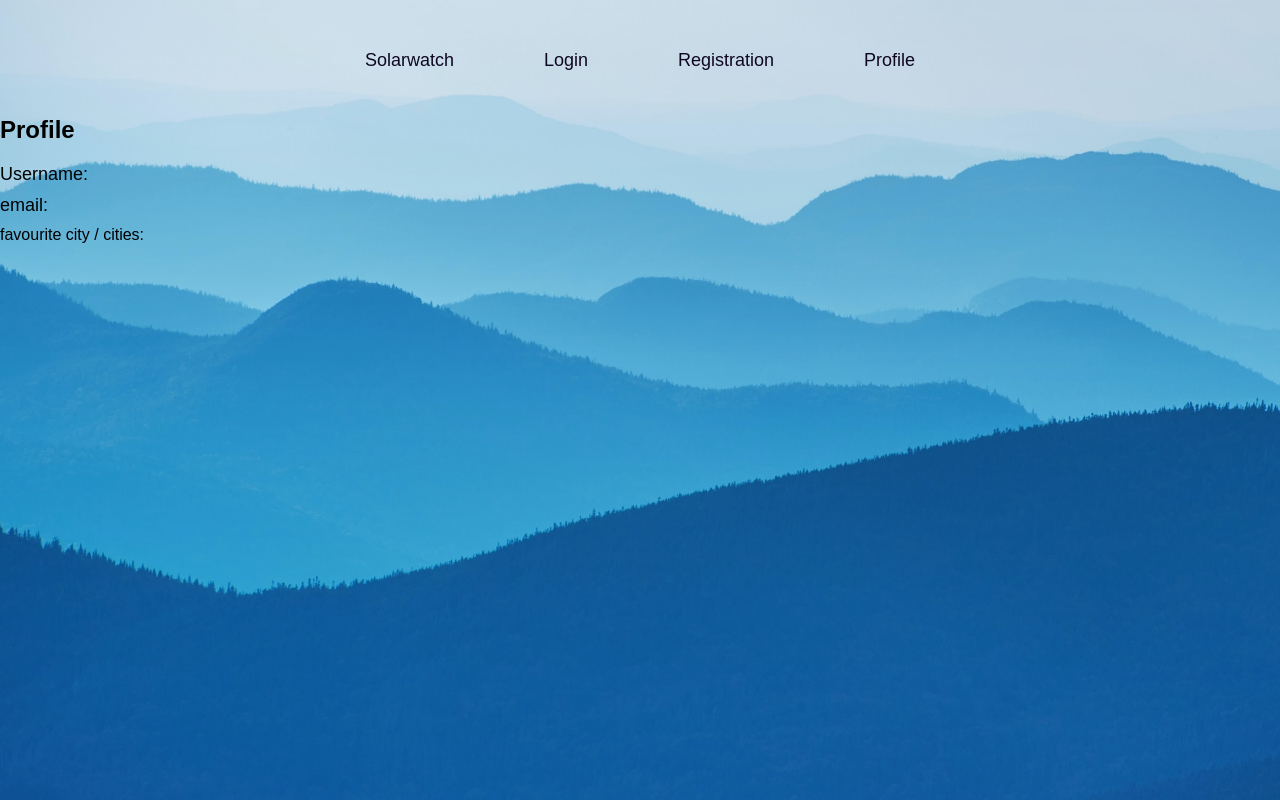
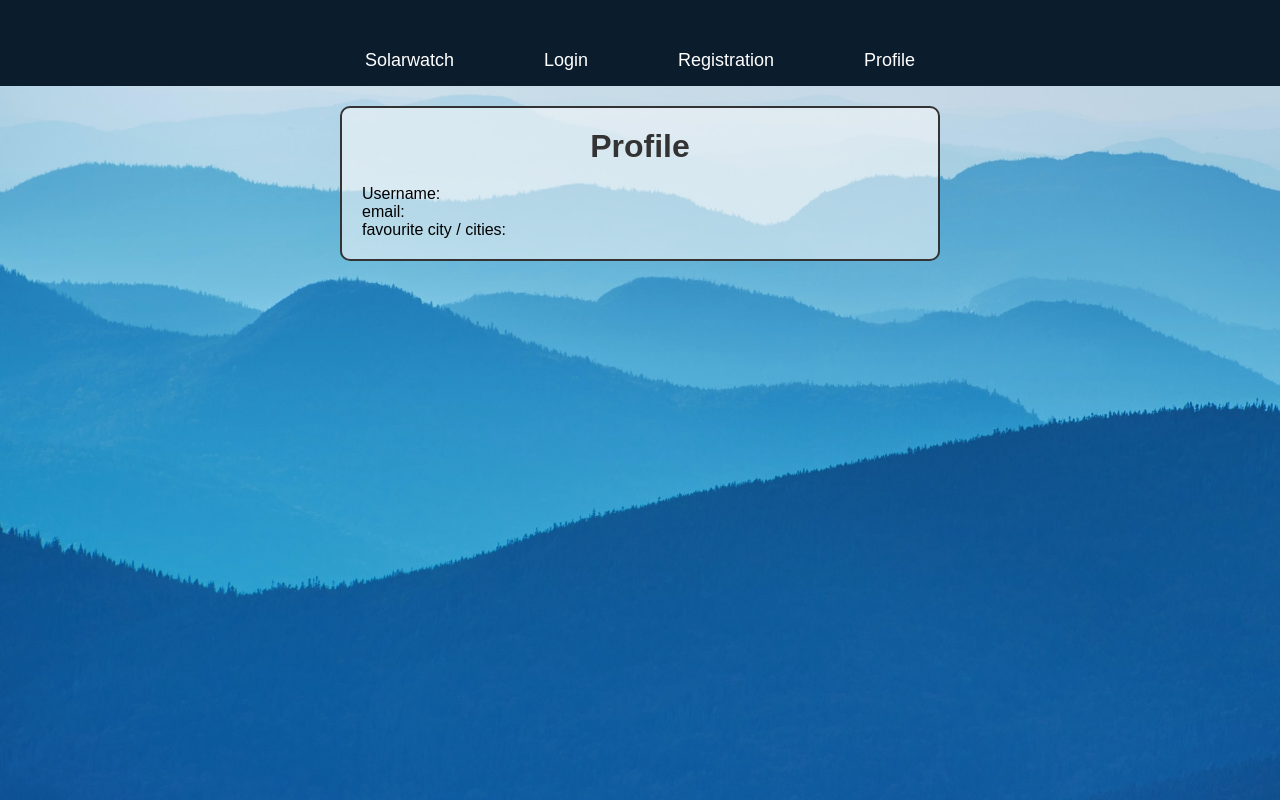
Before and after one commit to CodecoolGlobal/solarwatch-async-csharp-kovacskitti, a React (Vite) app in the folder SolarWatch_Frontend/: page /profile in a window 1280 px wide. Built offline with nearby package versions, Linux system fonts and the light colour scheme.

Commit message:
design: add new css elements

```diff
--- a/SolarWatch_Frontend/src/index.css
+++ b/SolarWatch_Frontend/src/index.css
@@ -24,7 +24,15 @@ body {
   justify-content: center;
   align-items: center;
   padding: 50px 15px 15px;
+  background-color: #0b1c2d;
+
 }
+
+
+
+
+
+
 
 
 .city-list {
@@ -114,37 +122,37 @@ main {
 
 .nav-list a {
   text-decoration: none;
-  color: #0e0721;
+  color: #ffffff;
   font-size: 18px;
   font-weight: 500;
   transition: color 0.3s;
 }
 
 .nav-list a:hover {
-  color: #161433;
+  color: #4d4799;
 }
 
-.solarwatch-container {
+.basic-container {
   margin-top: 50px;
   text-align: center;
 }
 
-.solarwatch-container h2 {
+.basic-container h2 {
   font-size: 24px;
   margin-bottom:20px;
 }
 
-.solarwatch-container form {
+.basic-container form {
   display: flex;
   flex-direction: column;
   align-items: center;
 }
 
-.solarwatch-container label {
+.basic-container label {
   margin-bottom: 10px;
 }
 
-.solarwatch-container input {
+.basic-container input {
   width: 280px;
   padding: 10px 15px;
   border: none;
@@ -158,11 +166,11 @@ main {
   transition: 0.2s ease-out;
 }
 
-.solarwatch-container input:focus {
+.basic-container input:focus {
   background-color: rgba(255, 255, 255, 0.6);
 }
 
-.solarwatch-container button {
+.basic-container button {
   margin-top: 20px;
   padding: 10px 15px;
   background-color: #0b1c2d;
@@ -173,16 +181,48 @@ main {
   font-size: 16px;
 }
 
+
 .profile-container {
-  margin-top: 30px;
+  max-width: 600px;
+  margin: 20px auto;
+  padding: 20px;
+  background-color: #f9f9f990;
+  border: 2px solid #333;
+  border-radius: 10px;
 }
 
+
 .profile-container h2 {
-  font-size: 24px;
+  font-size: 32px;
+  color: #333;
+  text-align: center;
   margin-bottom: 20px;
 }
 
-.profile-container p {
-  font-size: 18px;
-  margin-bottom: 10px;
+
+.profile-table {
+  width: 100%;
+  border-collapse: collapse;
 }
+
+.profile-table th, .profile-table td {
+  padding: 10px;
+  text-align: left;
+  border-bottom: 1px solid #ddd;
+}
+
+.profile-table th {
+  background-color: #333;
+  color: #fff;
+}
+
+
+.profile-container ul {
+  list-style: none;
+  padding: 0;
+}
+
+.profile-container li {
+  font-size: 16px;
+  margin-bottom: 5px;
+}
```
